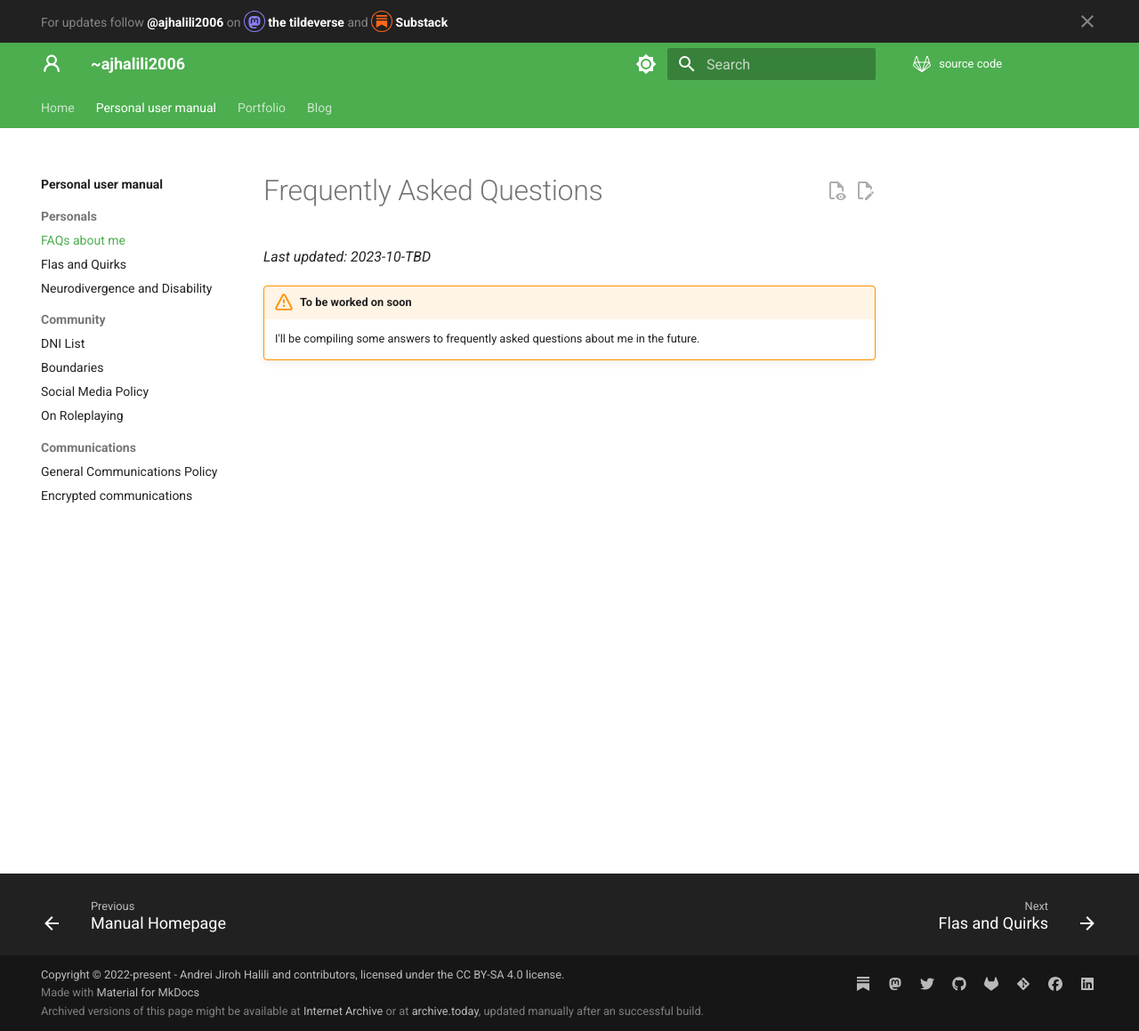
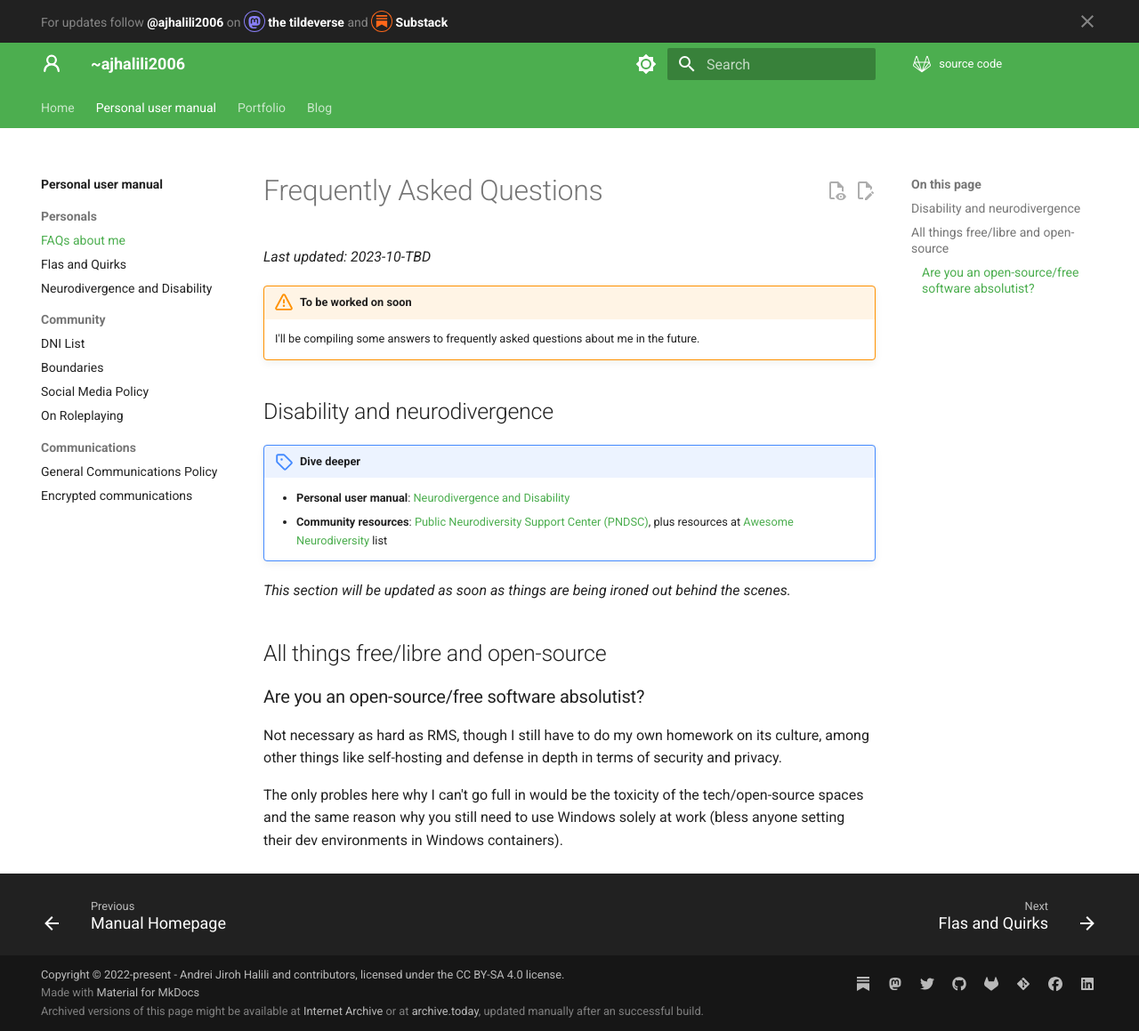
Before and after one commit to andreijiroh-dev/website, an MkDocs documentation site: the page built from markdown/faq.md, in a window 1280 px wide and 1159 px high. Shown: the whole window at 89% size. Built offline with MkDocs 1.6.1 and Material for MkDocs 9.7.7, drawn with Linux system fonts in a browser that asks for light colours.

Commit message:
docs(markdown): casually update faq content
More answers relating to my neurodivergence will be added soon.

Signed-off-by: Andrei Jiroh Halili <ajhalili2006@gmail.com>

```diff
--- a/markdown/faq.md
+++ b/markdown/faq.md
@@ -4,3 +4,19 @@ _Last updated: 2023-10-TBD_
 
 !!! warning "To be worked on soon"
     I'll be compiling some answers to frequently asked questions about me in the future.
+
+## Disability and neurodivergence
+
+!!! note "Dive deeper"
+    * **Personal user manual**: [Neurodivergence and Disability](./user-manual/neurodivergence-and-disability.md)
+    * **Community resources**: [Public Neurodiversity Support Center (PNDSC)](https://coda.io/@mykola-bilokonsky/public-neurodiversity-support-center), plus resources at [Awesome Neurodiversity](https://linktr.ee/AwesomeND) list
+
+_This section will be updated as soon as things are being ironed out behind the scenes._
+## All things free/libre and open-source
+
+### Are you an open-source/free software absolutist?
+
+Not necessary as hard as RMS, though I still have to do my own homework on its culture, among other things like self-hosting and defense in depth in terms of security and privacy.
+
+The only probles here why I can't go full in would be the toxicity of the tech/open-source spaces and the same reason
+why you still need to use Windows solely at work (bless anyone setting their dev environments in Windows containers).
```
